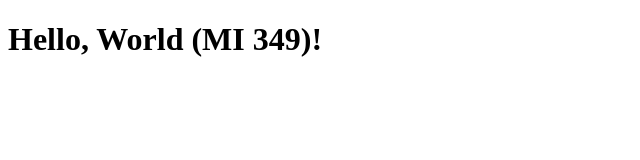
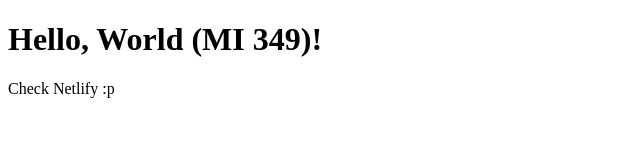
Before and after one commit to luke-weston/hello_m349, a plain HTML site: page index.html in a window 1280 px wide. Shown: the whole page, without its empty margins (0-640 px from the left). Drawn offline with Linux system fonts and the light colour scheme.

Commit message:
new paragraph

```diff
--- a/index.html
+++ b/index.html
@@ -7,5 +7,6 @@
 </head>
 <body>
     <h1>Hello, World (MI 349)!</h1>
+    <p>Check Netlify :p</p>
 </body>
 </html>
```
